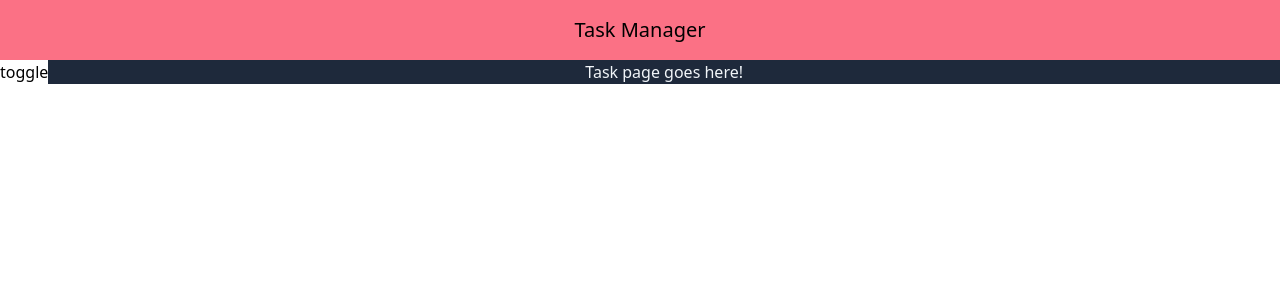
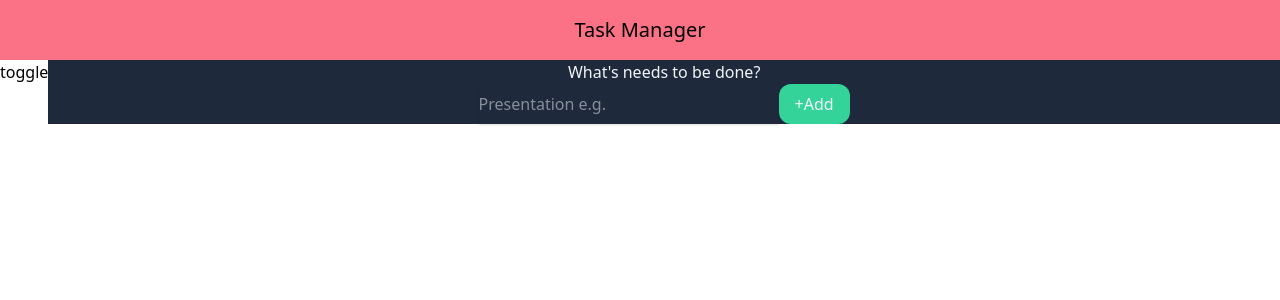
Before and after one commit to visionas9/task-manager, a Next.js app: page /task/1 in a window 1280 px wide. Shown: the top 300 px of the page. Built offline with nearby package versions, Linux system fonts and the light colour scheme.

Commit message:
taskcard render on task/id route

```diff
--- a/app/components/TaskCard.tsx
+++ b/app/components/TaskCard.tsx
@@ -1,3 +1,4 @@
+"use client";
 import { useState } from "react";
 
 export default function TaskCard() {
@@ -13,20 +14,22 @@ export default function TaskCard() {
     setDutyInput("");
   };
 
+  console.log(duties);
+
   return (
     <main>
-      <div>
-        <label>
-          What's needs to be done?
+      <div className="flex flex-col items-center">
+        <label>What's needs to be done?</label>
+        <div className="flex items-center justify-between">
           <input
             type="text"
             placeholder="Presentation e.g."
             className="w-[300px] py-2 shadow-sm"
-            value={duties}
+            value={dutyInput}
             onChange={(e) => setDutyInput(e.target.value)}
             onKeyDown={(e) => e.key === "Enter" && handleAddDuty()}
           />
-        </label>
+
           <button
             className="bg-emerald px-4 py-2 rounded-xl hover:cursor-pointer shrink-0"
             onClick={handleAddDuty}
@@ -34,6 +37,7 @@ export default function TaskCard() {
             +Add
           </button>
         </div>
+      </div>
     </main>
   );
 }
--- a/app/task/[id]/page.tsx
+++ b/app/task/[id]/page.tsx
@@ -1,10 +1,12 @@
+import TaskCard from "@/app/components/TaskCard";
+
 export default function TaskPage() {
   return (
     <main
       className="flex flex-col items-center
   bg-slate text-light"
     >
-      Task page goes here!
+      <TaskCard />
     </main>
   );
 }
```
Lines whose indentation alone changed are shown as unchanged.
